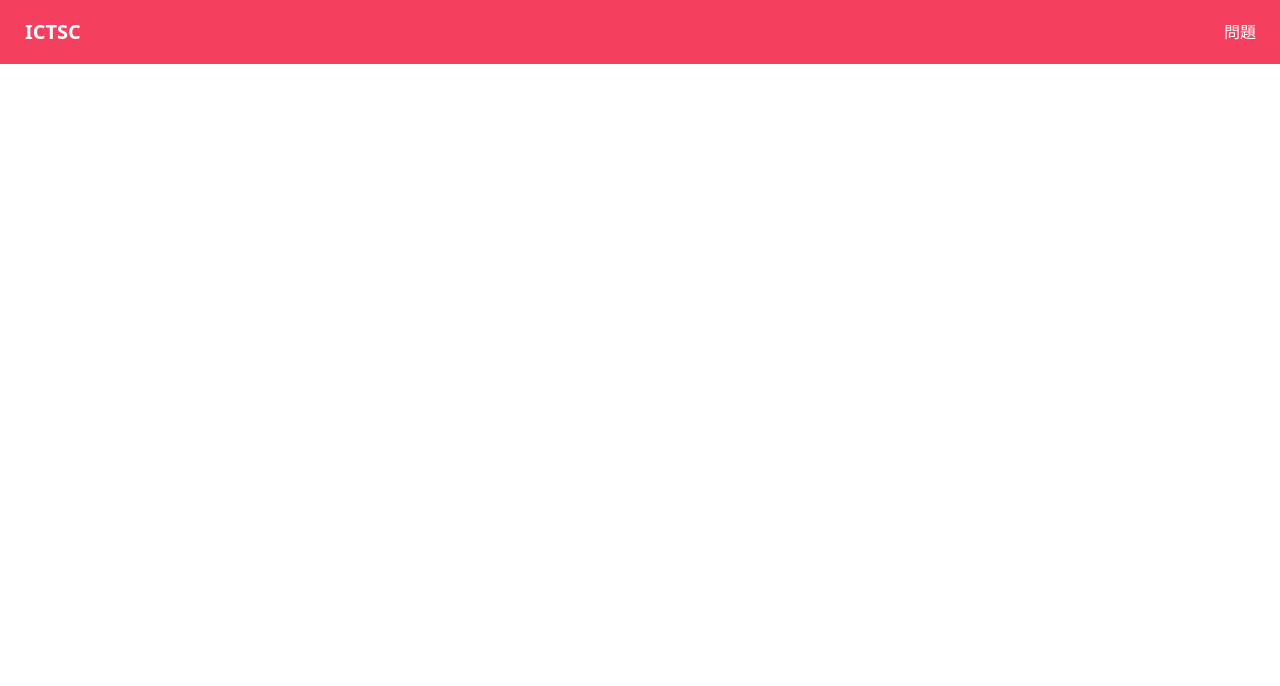
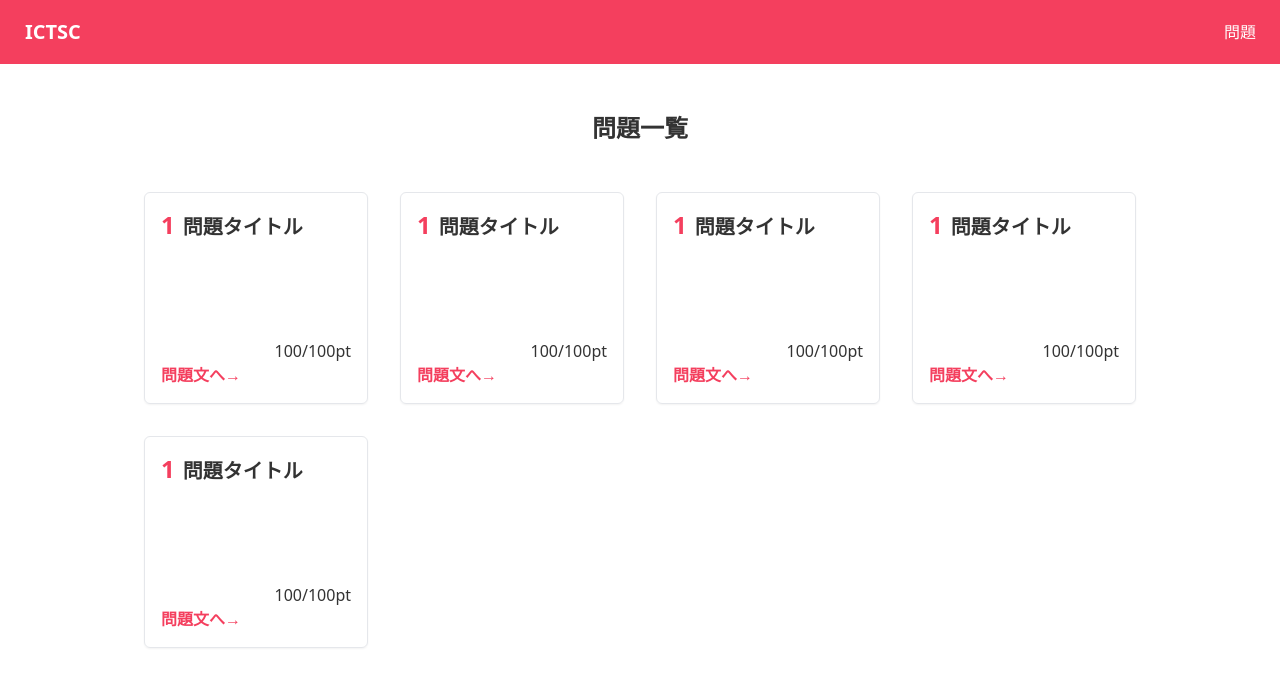
Before and after one commit to ictsc/ictsc-regalia, a Next.js app: page / in a window 1280 px wide. Shown: the top 686 px of the page. Built offline with nearby package versions, Linux system fonts and the light colour scheme.

Commit message:
update: ProblemCard コンポーネントを作成

```diff
--- /dev/null
+++ b/components/ProblemCard.tsx
@@ -0,0 +1,16 @@
+const ProblemCard = () => {
+  return (
+      <a className={'border p-4 hover:bg-base-200 hover:cursor-pointer rounded-md shadow-sm min-h-[212px] justify-between flex flex-col'}>
+        <div>
+          <span className={'font-bold text-2xl text-primary pr-2'}>1</span>
+          <span className={'text-xl font-bold'}>問題タイトル</span>
+        </div>
+        <div>
+          <div className={'text-right'}>100/100pt</div>
+          <div className={'font-bold text-primary'}>問題文へ→</div>
+        </div>
+      </a>
+  )
+}
+
+export default ProblemCard
--- a/pages/index.tsx
+++ b/pages/index.tsx
@@ -1,9 +1,31 @@
 import ICTSCNavBar from "../components/navbar";
+import ProblemCard from "../components/ProblemCard";
 
-export default function Home() {
+const Home = () => {
   return (
       <>
         <ICTSCNavBar/>
+        <h1 className={'text-2xl font-bold py-12 text-center'}>問題一覧</h1>
+        <ul className={'grid grid-cols-4 gap-8 ictsc-container'}>
+          <li>
+            <ProblemCard/>
+          </li>
+          <li>
+            <ProblemCard/>
+          </li>
+          <li>
+            <ProblemCard/>
+          </li>
+          <li>
+            <ProblemCard/>
+          </li>
+          <li>
+            <ProblemCard/>
+          </li>
+        </ul>
       </>
   )
 }
+
+
+export default Home
--- a/styles/globals.css
+++ b/styles/globals.css
@@ -1,3 +1,10 @@
 @tailwind base;
 @tailwind components;
 @tailwind utilities;
+
+.ictsc-container {
+    @apply max-w-[1024px];
+    @apply mx-auto;
+    @apply px-4;
+    @apply pb-8;
+}
```
